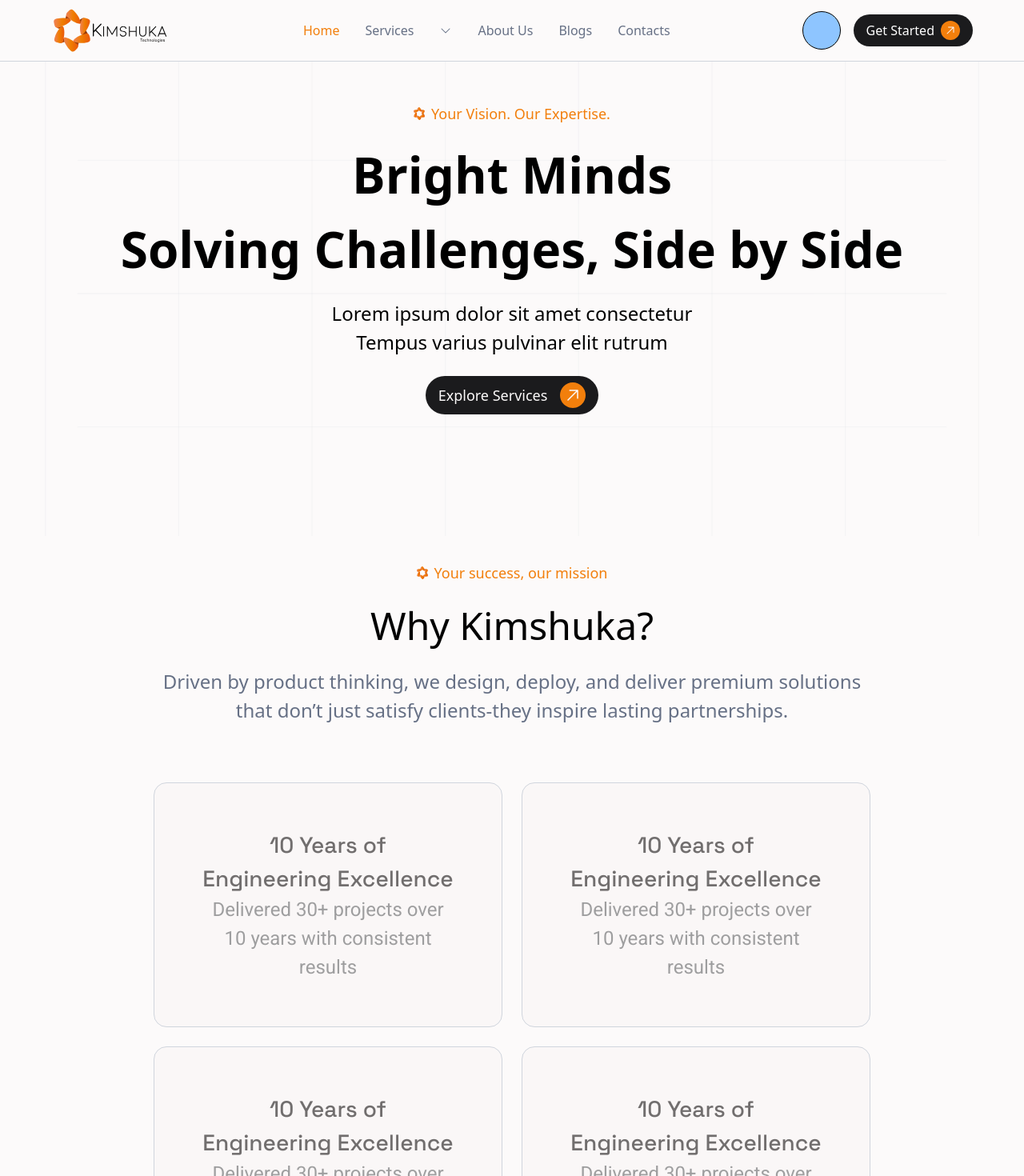
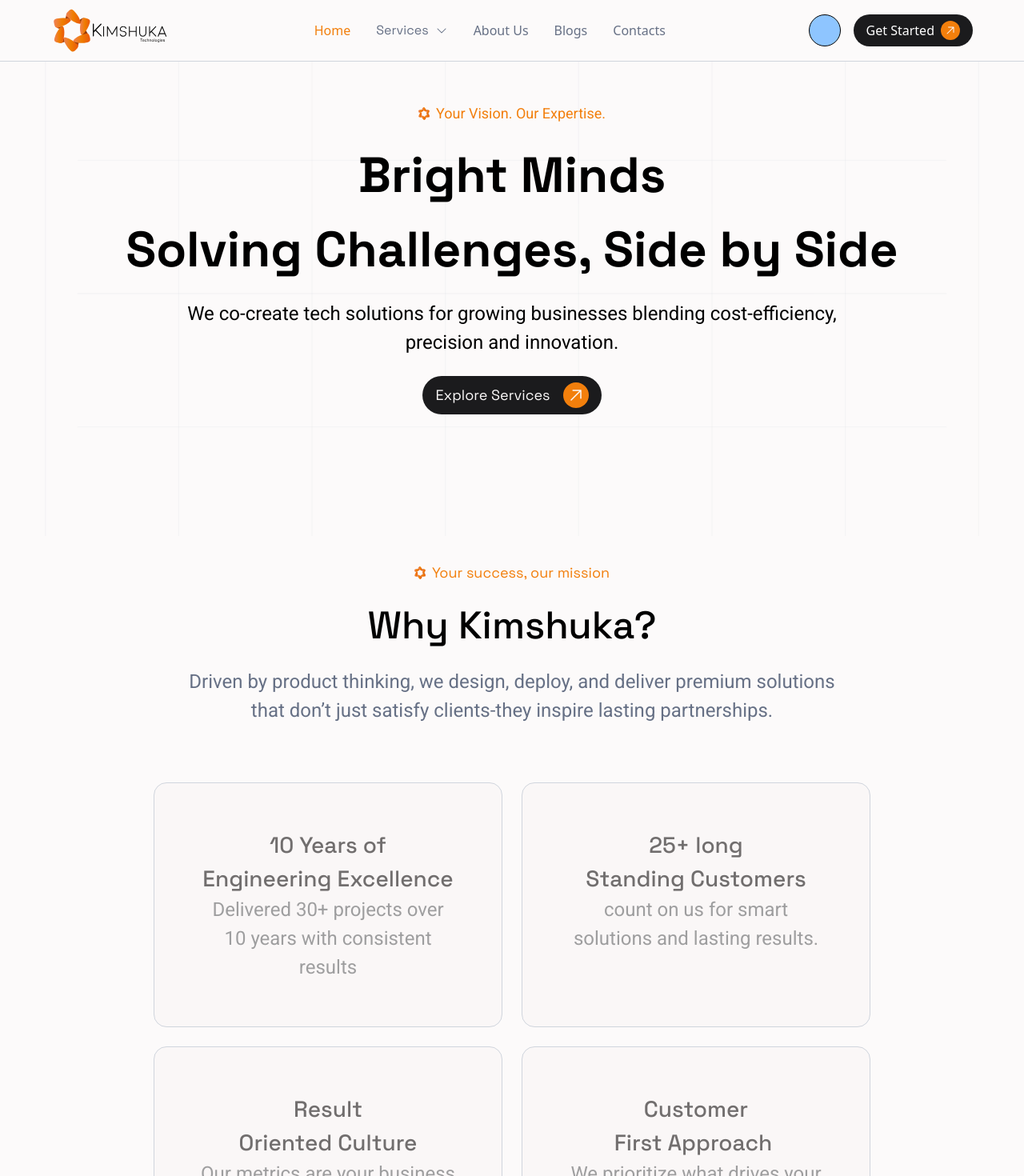
Before and after one commit to Brunda-Kimshuka/kimshuka-ui-dev, a React (Vite) app: page / in a window 1280 px wide. Shown: the top 1470 px of the page at 80% size. Built offline with nearby package versions, Linux system fonts and the light colour scheme.

Commit message:
FAQ and Footer layout is fixed

```diff
--- a/src/App.css
+++ b/src/App.css
@@ -1,3 +1,6 @@
+/* @import url('https://fonts.googleapis.com/css2?family=Space+Grotesk:wght@300..700&display=swap');
+@import url('https://fonts.googleapis.com/css2?family=Roboto:ital,wght@0,100..900;1,100..900&display=swap'); */
+
 #root {
   background-color: #FCFAFA;
 }
@@ -5,3 +8,12 @@
   width: 100%;
   height: 100%;
 }
+h1 {
+  font-family:"Space Grotesk", sans-serif;
+}
+h2 {
+  font-family: "Space Grotesk", sans-serif;
+}
+p {
+  font-family: "Roboto", sans-serif;
+}
--- a/src/Pages/Components/CTABanner.jsx
+++ b/src/Pages/Components/CTABanner.jsx
@@ -5,7 +5,7 @@ import style from './udg-style.module.css'
 
 const CTABanner = () => {
   return (
-    <div className='h-[400px] w-[97%] bg-[#E9E9E9] space-y-4 rounded-2xl flex flex-col items-center justify-center border-gray-300 border-1'>
+    <div className='h-[400px] w-[97%] bg-[#E9E9E9] space-y-4 rounded-2xl flex flex-col items-center justify-center border-gray-300 border-1 my-8'>
             <h1 className={`${style['PrimaryFont']} text-[48px] text-[#0A0A0A] font-medium `}>Let's Talk About Your Next Big Move</h1>
             <h4 className={`${style['SecondaryFont']} text-[24px] text-[#667085] font-normal`}>Big plans? Let's bring them to life together</h4>
             <button className='relative group text-[#FFFFFF] bg-[#1B1B1D] hover:bg-[#F27F0C] flex w-[181px] h-[48px] rounded-[32px] items-center justify-center gap-2'>Get In Touch
--- a/src/Pages/Components/FAQ.jsx
+++ b/src/Pages/Components/FAQ.jsx
@@ -41,7 +41,7 @@ const FAQ = () => {
   };
 
   return (
-    <div className="flex gap-20 py-[5%] w-[100%] items-center justify-center">
+    <div className="flex gap-20 py-[5%] w-[100%] items-start justify-center h-[60vh]">
       <div>
         <h1 className={`${style['PrimaryFont']} text-[40px] text-[#0A0A0A] font-bold `}>
           Frequent <br /> Questions and Answer
@@ -87,9 +87,9 @@ function FAQItem({ faqItem, isVisible, onToggle }) {
           )}
         </button>
       </div>
-      {isVisible && (
-        <p className={`${style['SecondaryFont']} text-[18px] text-[#667085] font-normal`}>{answer}</p>
-      )}
+
+        <p className={`${style['SecondaryFont']} ${isVisible ? "max-h-auto opacity-100" : "max-h-0 opacity-0"} transition-all ease-in-out duration-300 text-[18px] text-[#667085] font-normal`}>{answer}</p>
+
       <hr className="border-[#D0D5DD] my-4" />
     </li>
   );
--- a/src/Pages/Components/HeroComponent.jsx
+++ b/src/Pages/Components/HeroComponent.jsx
@@ -23,7 +23,7 @@ const HeroComponent = () => {
             <p className='text-[#F27F0C] text-lg font-normal'>Your Vision. Our Expertise.</p>
           </div>
             <h2 className='text-[62px] font-bold my-4 '>Bright Minds <br/> Solving Challenges, Side by Side</h2>
-            <p className='text-[24px] font-normal'>Lorem ipsum dolor sit amet consectetur <br/>  Tempus varius pulvinar elit rutrum</p>
+            <p className='text-[24px] font-normal'>We co-create tech solutions for growing businesses blending cost-efficiency, <br/> precision and innovation.</p>
 
           <div className='w-full flex justify-center my-6' onMouseEnter={() => setIsHovered(true)}
                                                            onMouseLeave={() => setIsHovered(false)}>
--- a/src/Pages/Components/OurServicesSection.jsx
+++ b/src/Pages/Components/OurServicesSection.jsx
@@ -26,7 +26,7 @@ const OurServicesSection = () => {
       }, []);
 
   return (
-   <div className={`${style["no-Scrollbar"]}  w-full overflow-x-auto py-20 px-8`} ref={scrollRef}>
+   <div className={`${style["no-Scrollbar"]}  w-full overflow-x-auto py-2 px-8`} ref={scrollRef}>
     <div className={` flex gap-4  w-max`}>
       <OurServicesCard />
       <OurServicesCard />
--- a/src/Pages/Components/udg-style.module.css
+++ b/src/Pages/Components/udg-style.module.css
@@ -4,14 +4,10 @@
 
 .PrimaryFont{
   font-family: "Space Grotesk", sans-serif;
-  font-optical-sizing: auto;
-  font-style: normal;
 }
 
 .SecondaryFont{
  font-family: "Roboto", sans-serif;
-  font-optical-sizing: auto;
-  font-style: normal;
 }
 
 .no-Scrollbar {
--- a/src/Pages/Home/AboutUsCard.jsx
+++ b/src/Pages/Home/AboutUsCard.jsx
@@ -5,6 +5,8 @@ import { useState } from "react";
 
 
 const AboutUsCard = ({ headingA,headingB, text }) => {
+
+
 
  const [isHovered, setIsHovered] = useState(false);
 
--- a/src/Pages/Home/HomePage.jsx
+++ b/src/Pages/Home/HomePage.jsx
@@ -11,7 +11,7 @@ import AboutUsHdng from './AboutUsHdng';
 import OurServicesSection from '../Components/OurServicesSection';
 import TestimonialsSlider from '../Components/TestimonialsSlider';
 import BlogCards from '../Components/BlogCards';
-// import { useEffect, useRef } from "react";
+import { useEffect, useRef } from "react";
 import gsap from "gsap";
 import { ScrollTrigger } from "gsap/ScrollTrigger";
 import Footer from '../Navbar/Footer';
@@ -20,18 +20,18 @@ gsap.registerPlugin(ScrollTrigger);
 
 
 const HomePage = () => {
-// const mainRef = useRef(null);
+const mainRef = useRef(null);
 
-//  useEffect(() => {
-//     ScrollTrigger.create({
-//       trigger: mainRef.current,
-//       start: "top top",
-//       end: "bottom+=80% top", // End after scroll completes
-//       pin: true,
-//       scrub: true,
-//       markers: true, // Set to true to debug
-//     });
-//   }, []);
+  useEffect(() => {
+    ScrollTrigger.create({
+      trigger: mainRef.current,
+      start: "top top",
+      end: "bottom=80% top",
+      pin: true,
+      scrub: true,
+      markers: false, // Enable if you want debug
+    });
+  }, []);
 
   return (
 
@@ -40,7 +40,7 @@ const HomePage = () => {
      <Navbar />
    </div>
 
-  <div className="pt-[64px] flex-1 overflow-y-auto bg-[#FCFAFA] flex items-center flex-col z-10"  >
+  <div className="pt-[64px] flex-1 overflow-y-auto bg-[#FCFAFA] flex items-center flex-col z-10" ref={mainRef}  >
     <HeroComponent />
 
     <AboutUsHdng
@@ -57,19 +57,19 @@ const HomePage = () => {
       text='Delivered 30+ projects over 10 years with consistent results'
       />
        <AboutUsCard
-      headingA = '10 Years of '
-      headingB = 'Engineering Excellence'
-      text='Delivered 30+ projects over 10 years with consistent results'
+      headingA = '25+ long '
+      headingB = 'Standing Customers '
+      text='count on us for smart solutions and lasting results.'
       />
        <AboutUsCard
-      headingA = '10 Years of '
-      headingB = 'Engineering Excellence'
-      text='Delivered 30+ projects over 10 years with consistent results'
+      headingA = 'Result '
+      headingB = 'Oriented Culture'
+      text='Our metrics are your business outcomes.'
       />
        <AboutUsCard
-      headingA = '10 Years of '
-      headingB = 'Engineering Excellence'
-      text='Delivered 30+ projects over 10 years with consistent results'
+      headingA = 'Customer'
+      headingB = 'First Approach '
+      text='We prioritize what drives your bottom line.'
       />
     </div>
 
@@ -79,9 +79,9 @@ const HomePage = () => {
     PyrA='Our services are designed to meet your exact needs and support '
     PyrB='your long term vision.'
     />
-
+<div className='w-full py-18 px-4'>
     <OurServicesSection/>
-
+</div>
     <OurClients/>
     <div className='py-18 w-[100%] px-[6%]'>
     <TestimonialsSlider/>
@@ -97,18 +97,18 @@ const HomePage = () => {
     </div>
   </div>
 
-  <div className='flex w-full gap-4 px-[6%]'>
+  <div className='flex w-full gap-4 px-[6%] my-8'>
      <BlogCards/>
      <BlogCards/>
      <BlogCards/>
-
   </div>
 
     <CTABanner/>
   </div>
 
-  <div className={`w-full bg-black relative z-0 mt-8`} >
-    <div className=''>
+  <div className={`w-full bg-black relative z-0 h-[80vh]`}  ref={mainRef}>
+
+    <div className=' w-full flex h-[100vh] items-end'>
     <Footer/>
     </div>
     </div>
--- a/src/Pages/Navbar/Footer.jsx
+++ b/src/Pages/Navbar/Footer.jsx
@@ -1,6 +1,9 @@
 import React from 'react'
 import Logo from '../../assets/KimshukaLogoDrk.svg';
 import Linkedin from '../../assets/LinkedIngry.svg';
+import { Link } from 'react-router-dom';
+import style from './style.module.css'
+
 
 const Footer = () => {
   return (
@@ -8,17 +11,30 @@ const Footer = () => {
       <div className='flex flex-col gap-4 w-[30%] '>
         <div className='w-[80%]'>
           <img src={Logo}/>
-          <h2 className='text-[#667085]'>Kimshuka Technologies builds impactful digital products that blend creativity, technology, and strategy for lasting business success.</h2>
+          <p className='text-[#667085]'>Kimshuka Technologies builds impactful digital products that blend creativity, technology, and strategy for lasting business success.</p>
         </div>
       </div>
       <div className=' gap-4 w-[70%] flex flex-row'>
         <div className=' w-[15%] flex flex-col'>
             <p className='text-[#F27F0C] h-10'>Company</p>
             <div className='flex flex-col gap-6 text-[#667085]'>
-            <p>Home</p>
-            <p>About Us</p>
-            <p>Contact</p>
-            <p>Blogs</p>
+          <Link to='/Home'>
+           <p className={`${style['footer-link']}`}>
+             Home
+          </p>
+          </Link>
+
+          <Link to='/about'>
+           <p className={`${style['footer-link']}`}>About Us</p>
+          </Link>
+
+          <Link to='/contact'>
+           <p className={`${style['footer-link']}`}>Contact</p>
+          </Link>
+
+          <Link to='/blogs'>
+           <p className={`${style['footer-link']}`}>Blogs</p>
+          </Link>
             </div>
 
        </div>
--- a/src/Pages/Navbar/Navbar.jsx
+++ b/src/Pages/Navbar/Navbar.jsx
@@ -14,12 +14,12 @@ const Navbar = () => {
   const [isVisible, setIsVisible]=useState(false)
 
 
-  const handleHoverEnter = () => {
-    setIsVisible(true);
-  }
-  const handleHoverLeave = () => {
-    setIsVisible(false)
-  }
+  // const handleHoverEnter = () => {
+  //   setIsVisible(true);
+  // }
+  // const handleHoverLeave = () => {
+  //   setIsVisible(false)
+  // }
   const handleOnClick= () => {
     setIsVisible(!isVisible)
   }
@@ -43,35 +43,43 @@ const Navbar = () => {
 
         <Link
           to="/home"
-          className={`${activeTab === 'home' ? 'text-[#F27F0C]' : ' text-[#667085]'}`}
+          className={`${activeTab === 'home' ? 'text-[#F27F0C]' : ' text-[#667085]'} relative   hover:text-[#1B1B1D] transition-colors duration-300
+             after:content-[''] after:absolute after:left-0 after:-bottom-1 after:h-[1px] after:w-0 after:bg-[#F27F0C] hover:after:w-full after:transition-[width] after:duration-500 after:ease-in-out cursor-pointer`}
         >
           Home
         </Link>
 
-        <Link className={`flex gap-2 items-center ${activeTab === 'services' ? 'text-[#F27F0C]' : 'text-[#667085]'}`} to="/services" onMouseEnter={handleHoverEnter} onMouseLeave={handleHoverLeave}>
+        <Link className={`flex gap-2 items-center ${activeTab === 'services' ? 'text-[#F27F0C]' : 'text-[#667085]'} relative hover:text-[#1B1B1D] transition-colors duration-300
+             after:content-[''] after:absolute after:left-0 after:-bottom-1 after:h-[1px] after:w-0 after:bg-[#F27F0C] hover:after:w-full after:transition-[width] after:duration-500 after:ease-in-out cursor-pointer`} to="/services"
+              onClick={handleOnClick}>
+              {/* onMouseEnter={handleHoverEnter} onMouseLeave={handleHoverLeave} */}
          <h2>Services</h2>
-         {isVisible && <DropDown/>}
+
+         <div className='w-4 h-4'>
+            <img src={ArrowDwn} aria-haspopup="true"
+            aria-expanded={isVisible}/>
+          </div>
         </Link>
+        {isVisible && <DropDown/>}
 
-          <div className='w-4 h-4'>
-            <img src={ArrowDwn} onClick={handleOnClick} aria-haspopup="true"
-            aria-expanded={isVisible}/>{isVisible && <DropDown/>}
-          </div>
 
         <Link to="/about"
-          className={`${activeTab === 'about' ? 'text-[#F27F0C]' : 'text-[#667085]'}`}>About Us</Link>
+          className={`${activeTab === 'about' ? 'text-[#F27F0C]' : 'text-[#667085]'} relative   hover:text-[#1B1B1D] transition-colors duration-300
+             after:content-[''] after:absolute after:left-0 after:-bottom-1 after:h-[1px] after:w-0 after:bg-[#F27F0C] hover:after:w-full after:transition-[width] after:duration-500 after:ease-in-out cursor-pointer`}>About Us</Link>
 
         <Link to="/blogs"
-          className={`${activeTab === 'blogs' ? 'text-[#F27F0C]' : 'text-[#667085]'}`}>Blogs</Link>
+          className={`${activeTab === 'blogs' ? 'text-[#F27F0C]' : 'text-[#667085]'} relative   hover:text-[#1B1B1D] transition-colors duration-300
+             after:content-[''] after:absolute after:left-0 after:-bottom-1 after:h-[1px] after:w-0 after:bg-[#F27F0C] hover:after:w-full after:transition-[width] after:duration-500 after:ease-in-out cursor-pointer`}>Blogs</Link>
 
         <Link to="/contact"
-          className={`${activeTab === 'contact' ? 'text-[#F27F0C]' : 'text-[#667085]'}`}>Contacts
+          className={`${activeTab === 'contact' ? 'text-[#F27F0C]' : 'text-[#667085]'} relative   hover:text-[#1B1B1D] transition-colors duration-300
+             after:content-[''] after:absolute after:left-0 after:-bottom-1 after:h-[1px] after:w-0 after:bg-[#F27F0C] hover:after:w-full after:transition-[width] after:duration-500 after:ease-in-out cursor-pointer`}>Contacts
       </Link>
 
       </div>
 
       <div className=' gap-4 flex items-center'>
-        <div className='bg-blue-300 w-12 h-12 border rounded-full'><img/></div>
+        <div className='bg-blue-300 w-10 h-10 border rounded-full'><img/></div>
         <div className='flex py-2 px-4 gap-2 text-[#FFFFFF] bg-[#1B1B1D] justify-center items-center  rounded-full group hover:bg-[#F27F0C]'>
             <h4>Get Started</h4>
             <div className='bg-[#F27F0C] p-1 rounded-full w-6 h-6 justify-center items-center'>
--- /dev/null
+++ b/src/Pages/Navbar/style.module.css
@@ -0,0 +1,21 @@
+.footer-link {
+  position: relative;
+  display: inline-block;
+  text-decoration: none;
+}
+
+.footer-link::after {
+  content: '';
+  position: absolute;
+  left: 0;
+  bottom: -4px; /* Adjust as needed */
+  height: 1px;
+  width: 100%;
+  background-color: #F27F0C;
+  opacity: 0;
+  transition: opacity 0.3s ease;
+}
+
+.footer-link:hover::after {
+  opacity: 1;
+}
```
